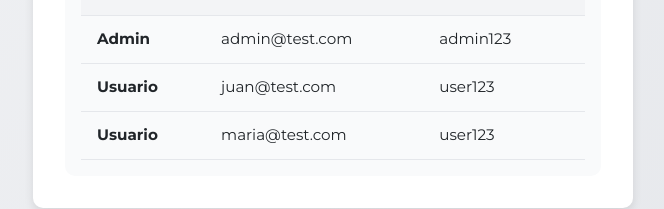
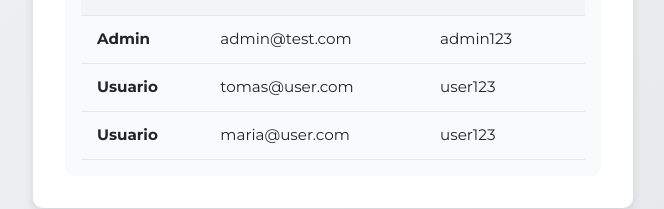
Before and after one commit to tommyfm123/prueba-tecnica, a React (Vite) app: page / in a window 1280 px wide. Shown: the part 537-746 px from the top of the page, without its empty margins (307-971 px from the left). Built offline with nearby package versions, Linux system fonts and the light colour scheme.

Commit message:
api logs

```diff
--- a/src/components/LoginForm.jsx
+++ b/src/components/LoginForm.jsx
@@ -94,12 +94,12 @@ export default function LoginForm() {
                         </tr>
                         <tr>
                             <td><strong>Usuario</strong></td>
-                            <td>juan@test.com</td>
+                            <td>tomas@user.com</td>
                             <td>user123</td>
                         </tr>
                         <tr>
                             <td><strong>Usuario</strong></td>
-                            <td>maria@test.com</td>
+                            <td>maria@user.com</td>
                             <td>user123</td>
                         </tr>
                     </tbody>
--- a/src/services/fakeApi.js
+++ b/src/services/fakeApi.js
@@ -9,15 +9,15 @@ const mockUsers = [
     },
     {
         id: "2",
-        name: "Juan Pérez",
-        email: "juan@test.com",
+        name: "Tomas Fernandez",
+        email: "tomas@user.com",
         password: "user123",
         role: "user",
     },
     {
         id: "3",
         name: "María García",
-        email: "maria@test.com",
+        email: "maria@user.com",
         password: "user123",
         role: "user",
     },
@@ -26,16 +26,16 @@ const mockUsers = [
 // Simulamos una lista de estudios
 const mockStudies = [
     { id: "1", userId: "2", title: "Ingeniería en Sistemas", institution: "Universidad Nacional", year: 2020 },
-    { id: "2", userId: "2", title: "Curso React", institution: "Platzi", year: 2023 },
+    { id: "2", userId: "2", title: "Curso React", institution: "Udemy", year: 2023 },
     { id: "3", userId: "3", title: "Licenciatura en Administración", institution: "Universidad Central", year: 2019 },
 ]
 
 // Simulamos una lista de direcciones
 
 const mockAddresses = [
-    { id: "1", userId: "2", street: "Calle 123 #45-67", city: "Bogotá", country: "Colombia", type: "Casa" },
-    { id: "2", userId: "2", street: "Carrera 15 #30-25", city: "Bogotá", country: "Colombia", type: "Trabajo" },
-    { id: "3", userId: "3", street: "Avenida 68 #25-30", city: "Medellín", country: "Colombia", type: "Casa" },
+    { id: "1", userId: "2", street: "Avenida Peron", city: "Tucuman", country: "Argentina", type: "Casa" },
+    { id: "2", userId: "2", street: "Solano Vera", city: "Tucuman", country: "Argentina", type: "Trabajo" },
+    { id: "3", userId: "3", street: "Avenida Mate de Luna", city: "Tucuman", country: "Argentina", type: "Casa" },
 ]
 
 const delay = (ms) => new Promise((resolve) => setTimeout(resolve, ms)) // esta funcion simula un "retraso" en las respuestas de la API para que parezca una llamada real
```
